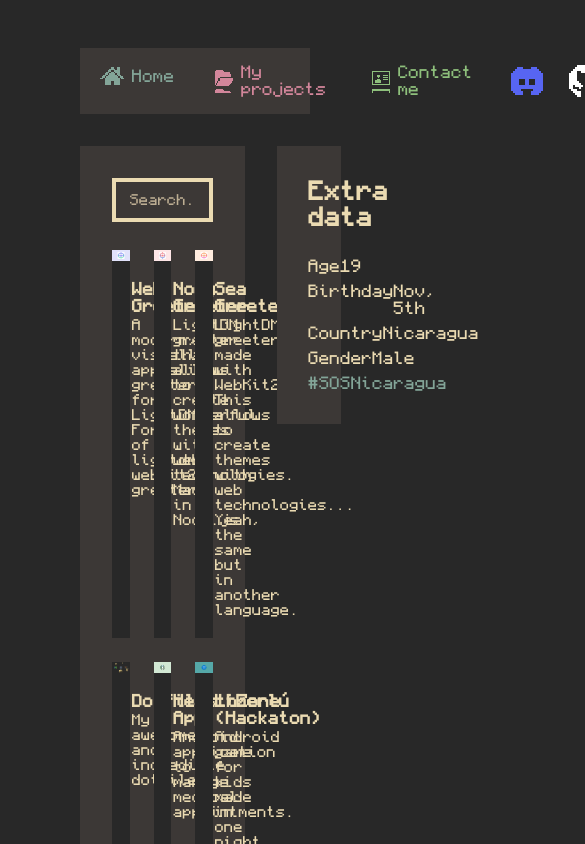
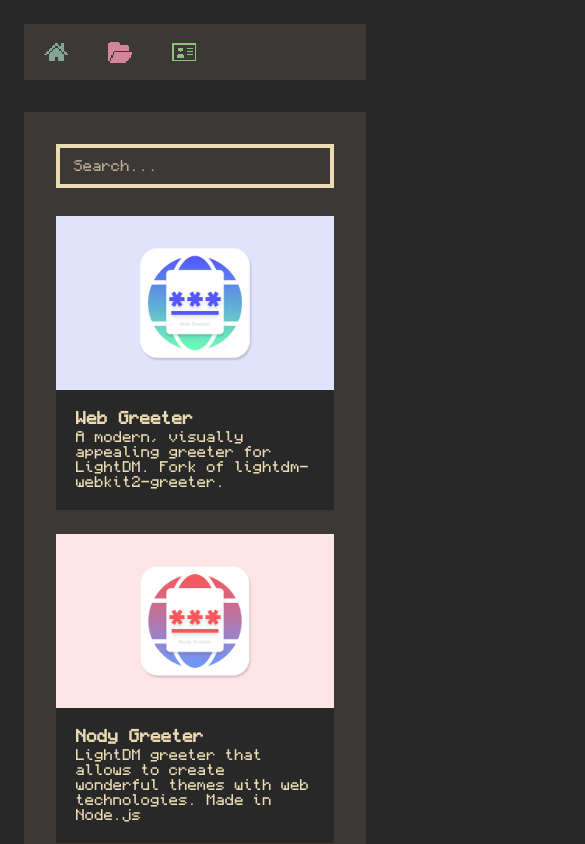
Before and after one commit to JezerM/portfolio, a SvelteKit app: page /projects in a window 390 px wide. Shown: the top 844 px of the page, 585 px wide, since content can reach past the window. Built offline with nearby package versions, Linux system fonts and the light colour scheme.

Commit message:
Implemented a responsive design

```diff
--- a/src/lib/ImgIcon.svelte
+++ b/src/lib/ImgIcon.svelte
@@ -9,6 +9,7 @@
 <style>
   .icon {
     mask-size: 100%;
+    mask-repeat: no-repeat;
     image-rendering: pixelated;
     width: 1.5em;
     height: 1.5em;
--- a/src/lib/NavBar.svelte
+++ b/src/lib/NavBar.svelte
@@ -44,49 +44,76 @@
   </ul>
 </nav>
 
-<style>
+<style lang="less">
+  @import (reference) "../app.less";
   nav.navBar {
     background-color: var(--bg1);
     display: flex;
     flex-direction: row;
     justify-content: space-between;
-  }
-  nav.navBar > ul {
+
+    > ul {
       display: flex;
       flex-direction: row;
       list-style: none;
       margin: 0;
       padding: 0;
     }
+  }
+
+  #navLinks {
+    > .navElement {
+      span {
+        display: none;
+        @media (min-width: @md) {
+          display: block;
+        }
+      }
+    }
+  }
 
   #socialLinks {
     gap: 0em;
+
+    > .navElement {
+      display: none;
+      @media (min-width: @nm) {
+        display: block;
       }
-
-  #socialLinks > .navElement :global(div.icon) {
+      :global(div.icon) {
+        width: 1.5em;
+        height: 1.5em;
+        @media (min-width: @sm) {
           width: 2em;
           height: 2em;
+        }
         image-rendering: pixelated;
       }
 
-  .navElement > a {
+      > a {
+        padding: 0em 0.8em;
+        height: 100%;
+      }
+    }
+  }
+
+  .navElement {
+    > a {
       display: flex;
       align-items: center;
       gap: 0.5em;
       padding: 1em 1.25em;
       background-color: transparent;
-  }
-  .navElement > a:hover,
-  .navElement > a:focus {
+
+      &:hover,
+      &:focus {
         background-color: var(--bg2);
       }
-  .navElement > a:visited {
+
+      &:visited {
         color: inherit;
       }
-
-  #socialLinks > .navElement > a {
-    padding: 0em 0.8em;
-    height: 100%;
+    }
   }
 
   .blueLink {
--- a/src/routes/+layout.svelte
+++ b/src/routes/+layout.svelte
@@ -26,6 +26,7 @@
 </div>
 
 <style lang="less">
+  @import (reference) "../app.less";
   .transitionContainer {
     height: fit-content;
     display: grid;
@@ -38,21 +39,42 @@
   }
 
   #content {
-    margin: 3em 5em;
+    margin: 1.5em;
+
+    @media (min-width: @md) {
+      margin: 2em 3em;
+    }
+    @media (min-width: @lg) {
+      margin: 3em 5em;
+    }
   }
 
   .mainContainer {
     display: grid;
-    grid-template-columns: repeat(4, minmax(0, 1fr));
+    grid-template-columns: repeat(1, minmax(0, 1fr));
+    @media (min-width: @lg) {
+      grid-template-columns: repeat(3, minmax(0, 1fr));
+    }
+    @media (min-width: @xl) {
+      grid-template-columns: repeat(4, minmax(0, 1fr));
+    }
     margin-top: 2em;
     gap: 2em;
   }
   main {
-    grid-column: span 3 / span 3;
+    grid-column: span 1 / span 1;
     padding: 2em;
     background-color: var(--bg1);
+
+    @media (min-width: @lg) {
+      grid-column: span 2 / span 2;
+    }
+    @media (min-width: @xl) {
+      grid-column: span 3 / span 3;
+    }
   }
   aside {
+    width: 100%;
     grid-column: span 1 / span 1;
   }
 </style>
--- a/src/routes/+page.svelte
+++ b/src/routes/+page.svelte
@@ -44,13 +44,17 @@
 </div>
 
 <style lang="less">
+  @import (reference) "../app.less";
   .infoContainer {
     display: flex;
-    flex-direction: row;
+    flex-direction: column;
     justify-content: start;
     align-items: center;
     gap: 1.5em;
     margin-bottom: 1.5em;
+    @media (min-width: @md) {
+      flex-direction: row;
+    }
   }
   .picture {
     width: 11.25em;
--- a/src/routes/projects/+page.svelte
+++ b/src/routes/projects/+page.svelte
@@ -33,10 +33,21 @@
 </div>
 
 <style lang="less">
+  @import (reference) "../../app.less";
   .projectsContainer {
     display: grid;
     gap: 1.5em;
-    grid-template-columns: repeat(3, minmax(0, 1fr));
+    grid-template-columns: repeat(1, minmax(0, 1fr));
+
+    @media (min-width: @md) {
+      grid-template-columns: repeat(2, minmax(0, 1fr));
+    }
+    @media (min-width: @xl) {
+      grid-template-columns: repeat(3, minmax(0, 1fr));
+    }
+    @media (min-width: @2xl) {
+      grid-template-columns: repeat(4, minmax(0, 1fr));
+    }
 
     a {
       grid-column: span 1 / span 1;
```
Lines whose indentation alone changed are shown as unchanged.
